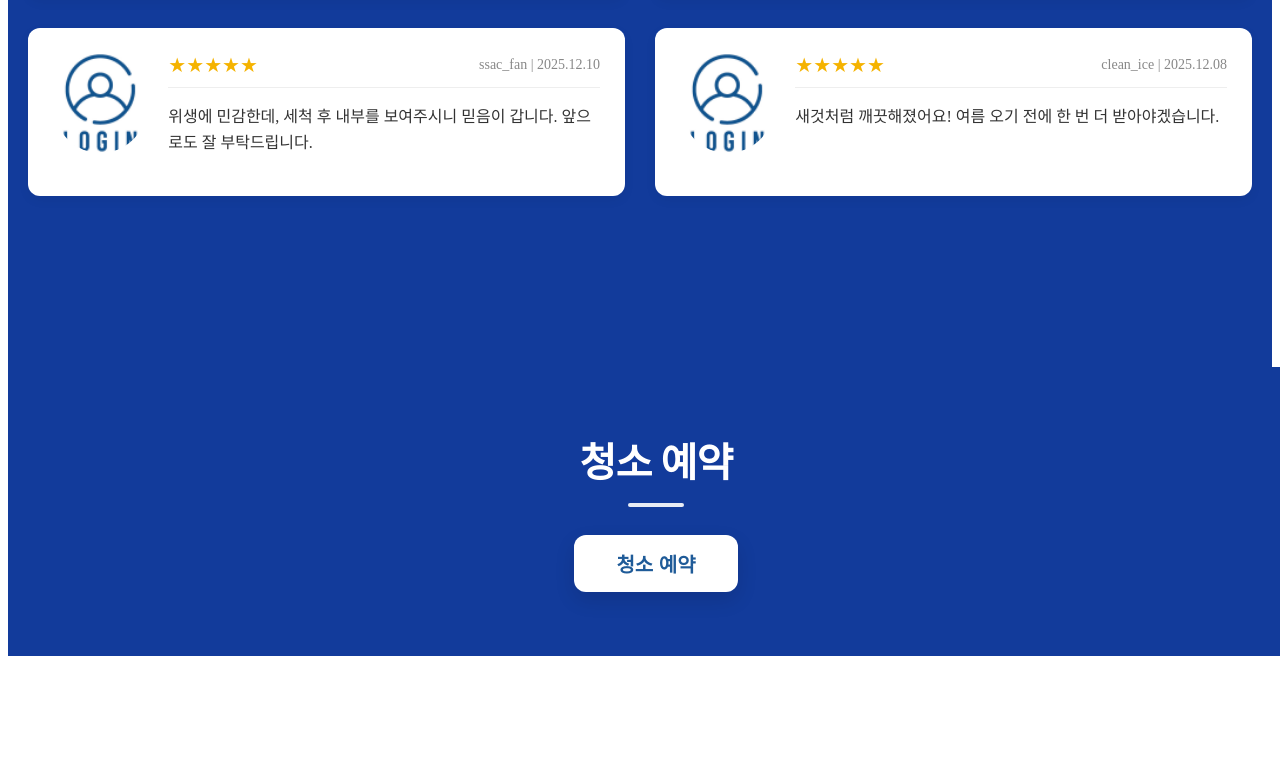
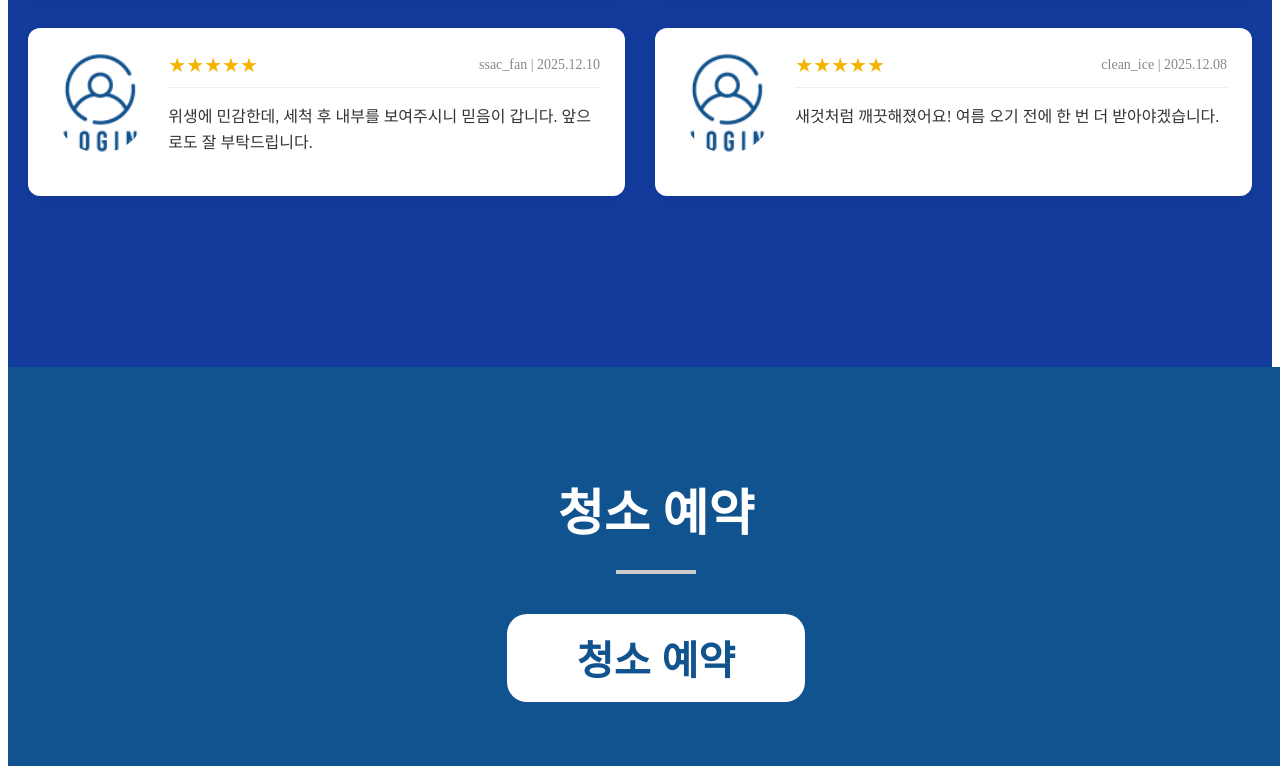
Before and after one commit to icemachine-green/icemachine_client, a React app: page / in a window 1280 px wide. Shown: the part 3693-4467 px from the top of the page. Before the commit the page ends 4357 px from the top, so only its background shows below. Built offline with nearby package versions, Linux system fonts and the light colour scheme; the HTML template or start-up script is replaced by a standard one.

Commit message:
251218 MAIN01_COMPONENT07 완료_준길님 작업 이어서 마무리 완료

```diff
--- a/src/components/component07/component07.css
+++ b/src/components/component07/component07.css
@@ -1,11 +1,11 @@
 .component07-background {
   width: 100%;
-  background: #123b9b;
+  background: #10538E;
   padding: 64px 16px;
 }
 
 .component07-content {
-  max-width: 1100px;
+  max-width: 1440px;
   margin: 0 auto;
   display: flex;
   flex-direction: column;
@@ -16,52 +16,34 @@
 
 .component07-title {
   color: #ffffff;
-  font-size: 40px;
-  font-weight: 800;
-  letter-spacing: -0.02em;
-  margin: 0;
+  font-size: 50px;
+  margin-bottom: 25px;
 }
 
-.component07-underline {
-  width: 56px;
+.component07-separator-bar {
+  width: 80px;
   height: 4px;
-  background: rgba(255, 255, 255, 0.9);
-  border-radius: 999px;
-  margin: 14px 0 28px;
+  background-color: #ccc;
+  margin: 0 0 40px 0;
 }
 
 .component07-button {
-  background: #ffffff;
-  color: #1f5b98;
-  border: 0;
-  padding: 14px 42px;
-  border-radius: 12px;
-  font-size: 20px;
-  font-weight: 800;
+  background-color: #ffffff;
+  color: #10538E;
+  border: none;
+  padding: 15px 70px;
+  font-size: 40px;
+  font-weight: bold;
+  border-radius: 20px;
   cursor: pointer;
-  box-shadow: 0 8px 20px rgba(0, 0, 0, 0.12);
-  transition: transform 0.12s ease, box-shadow 0.12s ease;
+  transition: background-color 0.3s;
+  height: fit-content;
 }
 
 .component07-button:hover {
-  transform: translateY(-1px);
   box-shadow: 0 10px 24px rgba(0, 0, 0, 0.14);
 }
 
 .component07-button:active {
-  transform: translateY(0);
   box-shadow: 0 6px 16px rgba(0, 0, 0, 0.12);
 }
-
-@media (max-width: 480px) {
-  .component07-title {
-    font-size: 30px;
-  }
-
-  .component07-button {
-    width: 100%;
-    max-width: 260px;
-    font-size: 18px;
-    padding: 12px 20px;
-  }
-}
--- a/src/components/component07/component07.jsx
+++ b/src/components/component07/component07.jsx
@@ -14,7 +14,7 @@ export default function Component07() {
     <section className="component07-background">
       <div className="component07-content">
         <h2 className="component07-title">청소 예약</h2>
-        <div className="component07-underline" />
+        <div className="component07-separator-bar" />
 
         <button
           type="button"
```
